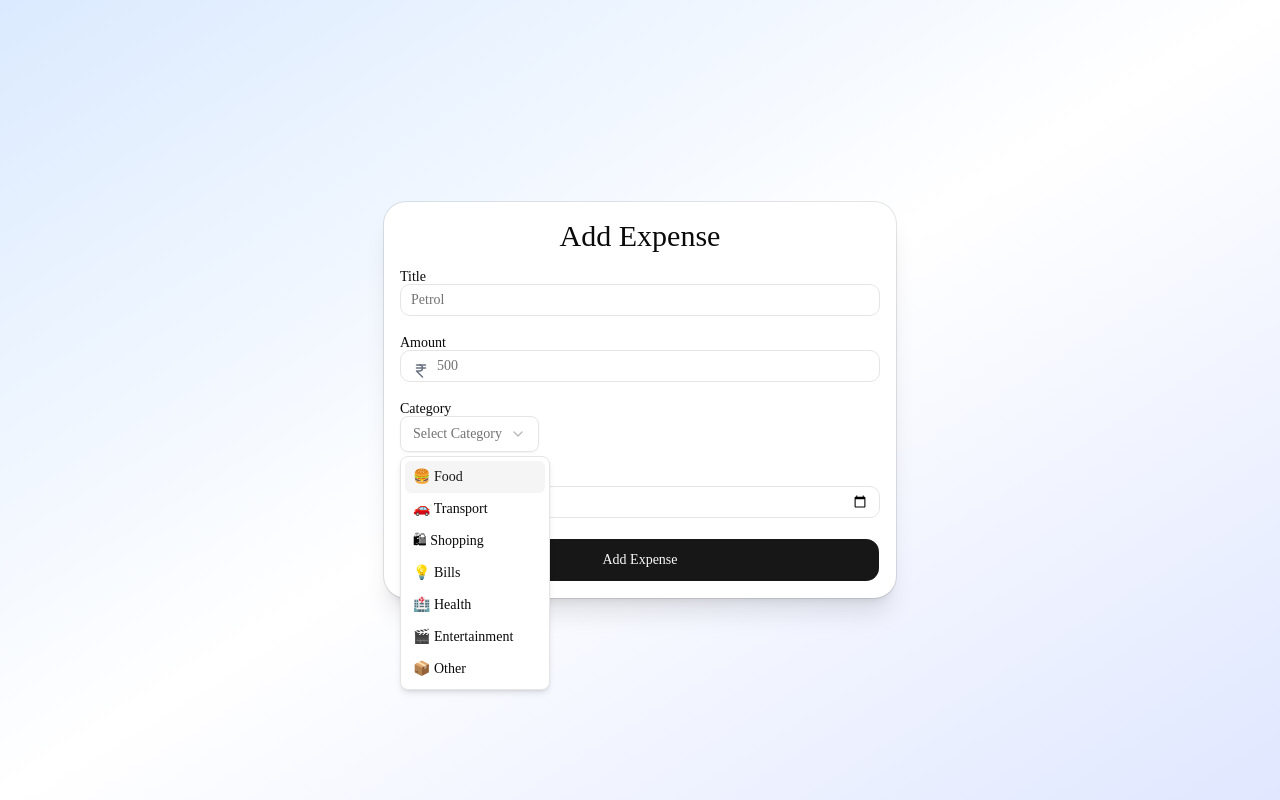
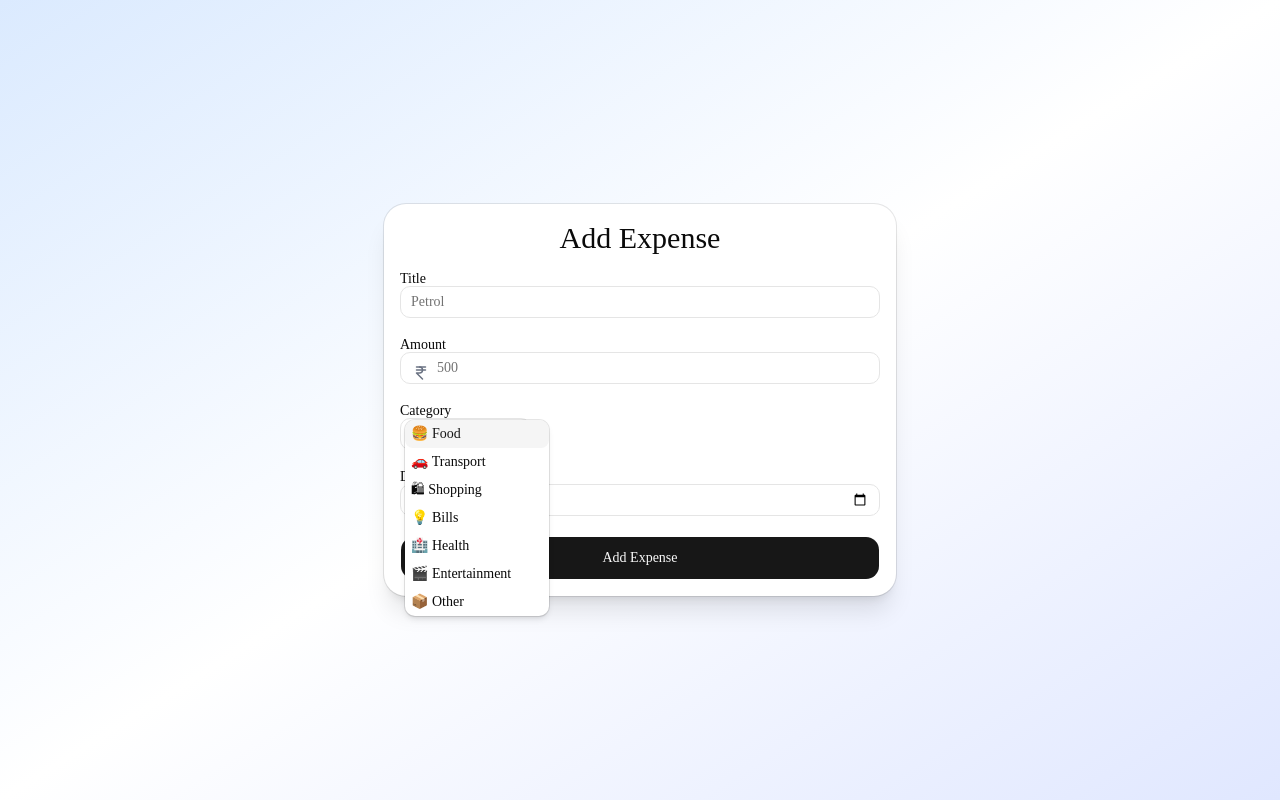
Before and after one commit to Samuel-joseph05/trackEx-pro-frontend, a Next.js app: page /expenseForm in a window 1280 px wide. Both pictures are taken after a click on the button "Select Category". Built offline with nearby package versions, Linux system fonts and the light colour scheme; no server answers.

Commit message:
feat: add customizable Select component for improved user experience

```diff
--- /dev/null
+++ b/components/ui/select.jsx
@@ -0,0 +1,191 @@
+"use client"
+
+import * as React from "react"
+import { Select as SelectPrimitive } from "@base-ui/react/select"
+
+import { cn } from "@/lib/utils"
+import { ChevronDownIcon, CheckIcon, ChevronUpIcon } from "lucide-react"
+
+const Select = SelectPrimitive.Root
+
+function SelectGroup({
+  className,
+  ...props
+}) {
+  return (
+    <SelectPrimitive.Group
+      data-slot="select-group"
+      className={cn("scroll-my-1 p-1", className)}
+      {...props} />
+  );
+}
+
+function SelectValue({
+  className,
+  ...props
+}) {
+  return (
+    <SelectPrimitive.Value
+      data-slot="select-value"
+      className={cn("flex flex-1 text-left", className)}
+      {...props} />
+  );
+}
+
+function SelectTrigger({
+  className,
+  size = "default",
+  children,
+  ...props
+}) {
+  return (
+    <SelectPrimitive.Trigger
+      data-slot="select-trigger"
+      data-size={size}
+      className={cn(
+        "flex w-fit items-center justify-between gap-1.5 rounded-lg border border-input bg-transparent py-2 pr-2 pl-2.5 text-sm whitespace-nowrap transition-colors outline-none select-none focus-visible:border-ring focus-visible:ring-3 focus-visible:ring-ring/50 disabled:cursor-not-allowed disabled:opacity-50 aria-invalid:border-destructive aria-invalid:ring-3 aria-invalid:ring-destructive/20 data-placeholder:text-muted-foreground data-[size=default]:h-8 data-[size=sm]:h-7 data-[size=sm]:rounded-[min(var(--radius-md),10px)] *:data-[slot=select-value]:line-clamp-1 *:data-[slot=select-value]:flex *:data-[slot=select-value]:items-center *:data-[slot=select-value]:gap-1.5 dark:bg-input/30 dark:hover:bg-input/50 dark:aria-invalid:border-destructive/50 dark:aria-invalid:ring-destructive/40 [&_svg]:pointer-events-none [&_svg]:shrink-0 [&_svg:not([class*='size-'])]:size-4",
+        className
+      )}
+      {...props}>
+      {children}
+      <SelectPrimitive.Icon
+        render={
+          <ChevronDownIcon className="pointer-events-none size-4 text-muted-foreground" />
+        } />
+    </SelectPrimitive.Trigger>
+  );
+}
+
+function SelectContent({
+  className,
+  children,
+  side = "bottom",
+  sideOffset = 4,
+  align = "center",
+  alignOffset = 0,
+  alignItemWithTrigger = true,
+  ...props
+}) {
+  return (
+    <SelectPrimitive.Portal>
+      <SelectPrimitive.Positioner
+        side={side}
+        sideOffset={sideOffset}
+        align={align}
+        alignOffset={alignOffset}
+        alignItemWithTrigger={alignItemWithTrigger}
+        className="isolate z-50">
+        <SelectPrimitive.Popup
+          data-slot="select-content"
+          data-align-trigger={alignItemWithTrigger}
+          className={cn(
+            "relative isolate z-50 max-h-(--available-height) w-(--anchor-width) min-w-36 origin-(--transform-origin) overflow-x-hidden overflow-y-auto rounded-lg bg-popover text-popover-foreground shadow-md ring-1 ring-foreground/10 duration-100 data-[align-trigger=true]:animate-none data-[side=bottom]:slide-in-from-top-2 data-[side=inline-end]:slide-in-from-left-2 data-[side=inline-start]:slide-in-from-right-2 data-[side=left]:slide-in-from-right-2 data-[side=right]:slide-in-from-left-2 data-[side=top]:slide-in-from-bottom-2 data-open:animate-in data-open:fade-in-0 data-open:zoom-in-95 data-closed:animate-out data-closed:fade-out-0 data-closed:zoom-out-95",
+            className
+          )}
+          {...props}>
+          <SelectScrollUpButton />
+          <SelectPrimitive.List>{children}</SelectPrimitive.List>
+          <SelectScrollDownButton />
+        </SelectPrimitive.Popup>
+      </SelectPrimitive.Positioner>
+    </SelectPrimitive.Portal>
+  );
+}
+
+function SelectLabel({
+  className,
+  ...props
+}) {
+  return (
+    <SelectPrimitive.GroupLabel
+      data-slot="select-label"
+      className={cn("px-1.5 py-1 text-xs text-muted-foreground", className)}
+      {...props} />
+  );
+}
+
+function SelectItem({
+  className,
+  children,
+  ...props
+}) {
+  return (
+    <SelectPrimitive.Item
+      data-slot="select-item"
+      className={cn(
+        "relative flex w-full cursor-default items-center gap-1.5 rounded-md py-1 pr-8 pl-1.5 text-sm outline-hidden select-none focus:bg-accent focus:text-accent-foreground not-data-[variant=destructive]:focus:**:text-accent-foreground data-disabled:pointer-events-none data-disabled:opacity-50 [&_svg]:pointer-events-none [&_svg]:shrink-0 [&_svg:not([class*='size-'])]:size-4 *:[span]:last:flex *:[span]:last:items-center *:[span]:last:gap-2",
+        className
+      )}
+      {...props}>
+      <SelectPrimitive.ItemText className="flex flex-1 shrink-0 gap-2 whitespace-nowrap">
+        {children}
+      </SelectPrimitive.ItemText>
+      <SelectPrimitive.ItemIndicator
+        render={
+          <span
+            className="pointer-events-none absolute right-2 flex size-4 items-center justify-center" />
+        }>
+        <CheckIcon className="pointer-events-none" />
+      </SelectPrimitive.ItemIndicator>
+    </SelectPrimitive.Item>
+  );
+}
+
+function SelectSeparator({
+  className,
+  ...props
+}) {
+  return (
+    <SelectPrimitive.Separator
+      data-slot="select-separator"
+      className={cn("pointer-events-none -mx-1 my-1 h-px bg-border", className)}
+      {...props} />
+  );
+}
+
+function SelectScrollUpButton({
+  className,
+  ...props
+}) {
+  return (
+    <SelectPrimitive.ScrollUpArrow
+      data-slot="select-scroll-up-button"
+      className={cn(
+        "top-0 z-10 flex w-full cursor-default items-center justify-center bg-popover py-1 [&_svg:not([class*='size-'])]:size-4",
+        className
+      )}
+      {...props}>
+      <ChevronUpIcon />
+    </SelectPrimitive.ScrollUpArrow>
+  );
+}
+
+function SelectScrollDownButton({
+  className,
+  ...props
+}) {
+  return (
+    <SelectPrimitive.ScrollDownArrow
+      data-slot="select-scroll-down-button"
+      className={cn(
+        "bottom-0 z-10 flex w-full cursor-default items-center justify-center bg-popover py-1 [&_svg:not([class*='size-'])]:size-4",
+        className
+      )}
+      {...props}>
+      <ChevronDownIcon />
+    </SelectPrimitive.ScrollDownArrow>
+  );
+}
+
+export {
+  Select,
+  SelectContent,
+  SelectGroup,
+  SelectItem,
+  SelectLabel,
+  SelectScrollDownButton,
+  SelectScrollUpButton,
+  SelectSeparator,
+  SelectTrigger,
+  SelectValue,
+}
```
